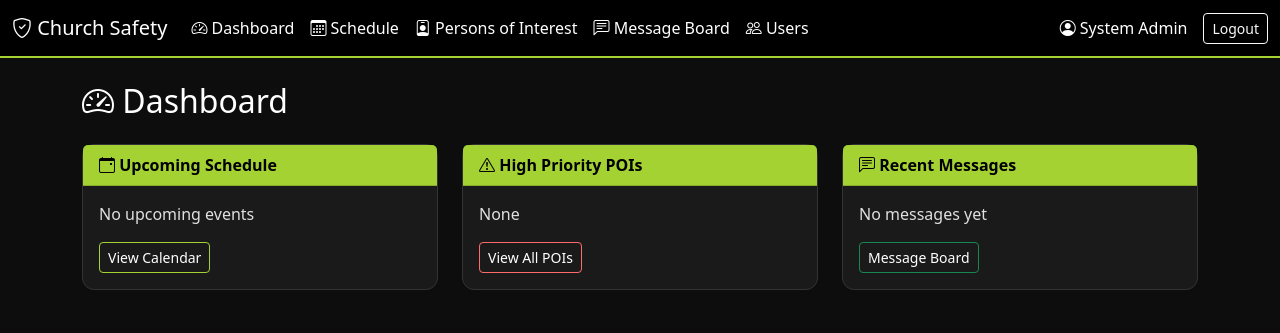
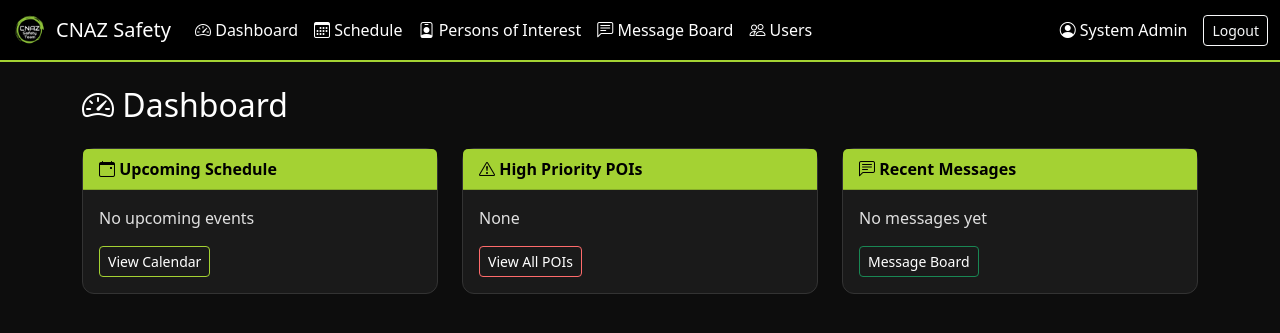
Before and after one commit to amfb98/church-safety-app, a Flask app: page /dashboard in a window 1280 px wide. Shown: the top 333 px of the page. Run offline with Flask 3, Linux system fonts and the light colour scheme; a user stored in the database is signed in.

Commit message:
Update navbar brand with logo and name

```diff
--- a/templates/base.html
+++ b/templates/base.html
@@ -26,9 +26,10 @@
     {% if current_user.is_authenticated %}
     <nav class="navbar navbar-expand-lg navbar-dark bg-dark sticky-top">
         <div class="container-fluid">
-            <a class="navbar-brand" href="{{ url_for('dashboard') }}">
-                <i class="bi bi-shield-check"></i> Church Safety
-            </a>
+           <a class="navbar-brand d-flex align-items-center" href="{{ url_for('dashboard') }}">
+    <img src="{{ url_for('static', filename='icon-192.png') }}" alt="CNAZ" style="height: 34px; width: 34px; border-radius: 6px; margin-right: 10px;">
+    CNAZ Safety
+</a>
             <button class="navbar-toggler" type="button" data-bs-toggle="collapse" data-bs-target="#nav">
                 <span class="navbar-toggler-icon"></span>
             </button>
```
